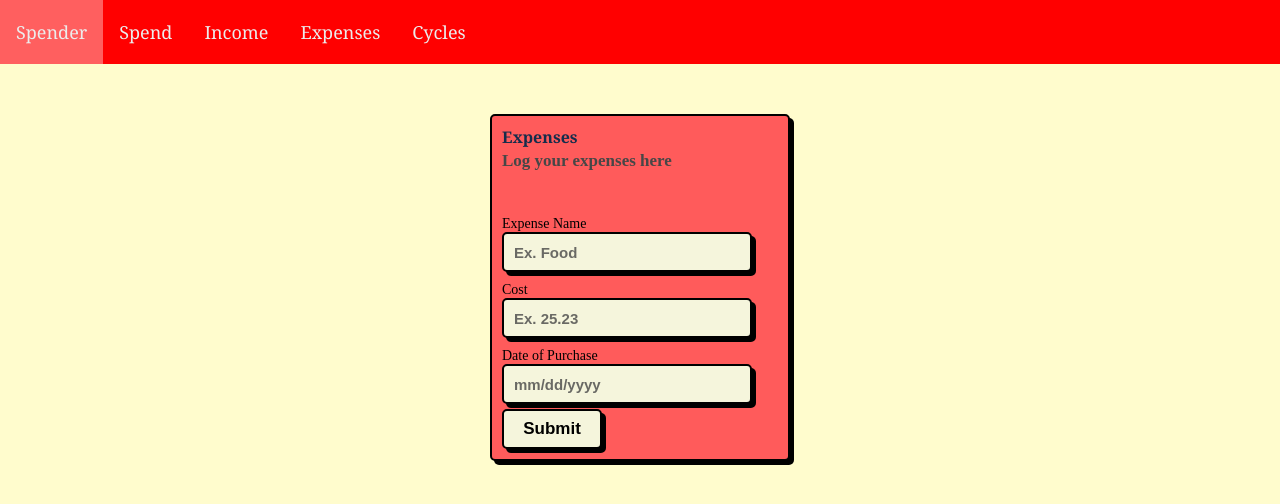
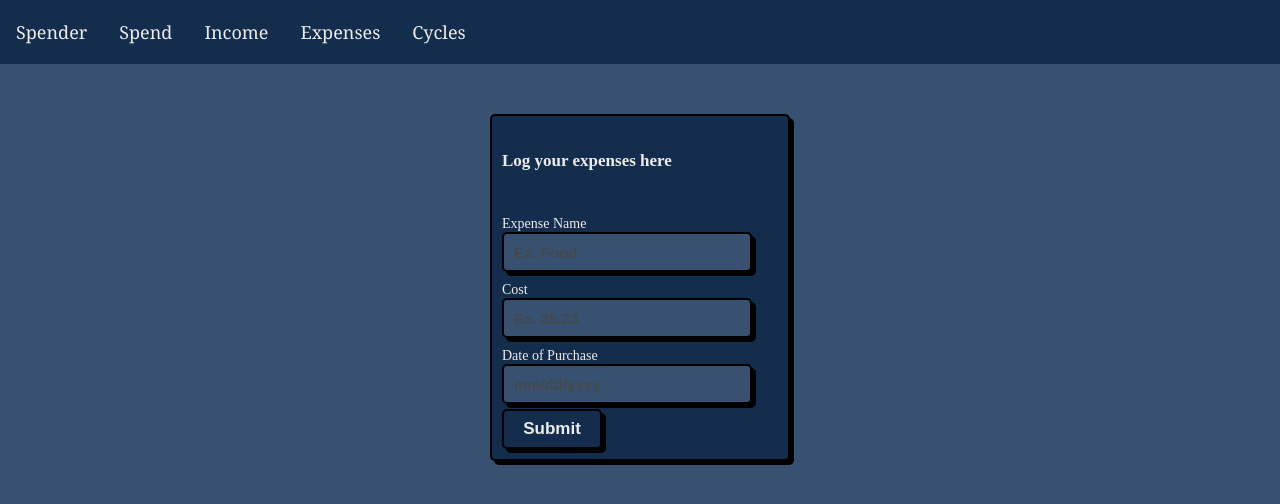
Before and after one commit to dcabriales/Spender, a Flask app: template website/templates/expenses.html in a window 1280 px wide. Shown: the top 504 px of the page. Run offline with Flask 3, Linux system fonts and the light colour scheme; the template is opened without the code that fills it, so the values that code supplies are empty.

Commit message:
revereted background color

```diff
--- a/website/static/base/base.css
+++ b/website/static/base/base.css
@@ -11,7 +11,7 @@
     box-sizing: border-box;
     }
 body {
-    background-color: var(--baige);
+    background-color: var(--lightblue);
 }
 
 h1 {
@@ -38,11 +38,11 @@
     float: left;
 }
 li a:hover {
-    background-color: var(--lightred);
+    background-color: var(--darkblue);
 }
 .topnav {
     display: block;
-    background-color: var(--red);
+    background-color: var(--darkblue);
     align-items: center;
     justify-content: center;
 }
--- a/website/static/styles.css
+++ b/website/static/styles.css
@@ -113,7 +113,7 @@
     margin: 0 auto;
     margin-top: 50px;
     padding: 10px;
-    background: rgb(255, 91, 91);
+    background: var(--darkblue);
     display: flex;
     flex-direction: column;
     align-items: flex-start;
@@ -122,17 +122,18 @@
     border-radius: 5px;
     border: 2px solid var(--main-color);
     box-shadow: 4px 4px var(--main-color);
+    color: var(--light);
   }
 
   .title {
-    color: var(--font-color);
+    color: var(--light);
     font-weight: 900;
     font-size: 20px;
     margin-bottom: 25px;
   }
 
   .title span {
-    color: var(--font-color-sub);
+    color: var(--light);
     font-weight: 600;
     font-size: 17px;
   }
@@ -143,7 +144,7 @@
     margin-top: 0px;
     border-radius: 5px;
     border: 2px solid var(--main-color);
-    background-color: var(--bg-color);
+    background-color: var(--lightblue);
     box-shadow: 4px 4px var(--main-color);
     font-size: 15px;
     font-weight: 600;
@@ -199,16 +200,17 @@
     height: 40px;
     border-radius: 5px;
     border: 2px solid var(--main-color);
-    background-color: var(--bg-color);
+    background-color: var(--llightblue);
     box-shadow: 4px 4px var(--main-color);
     font-size: 17px;
     font-weight: 600;
-    color: var(--font-color);
+    color: var(--light);
     cursor: pointer;
   }
 
   .form-label{
     display: block;
+    color: var(--light);
     margin-top: 10px;
     font-size: 14px;
   }
```
